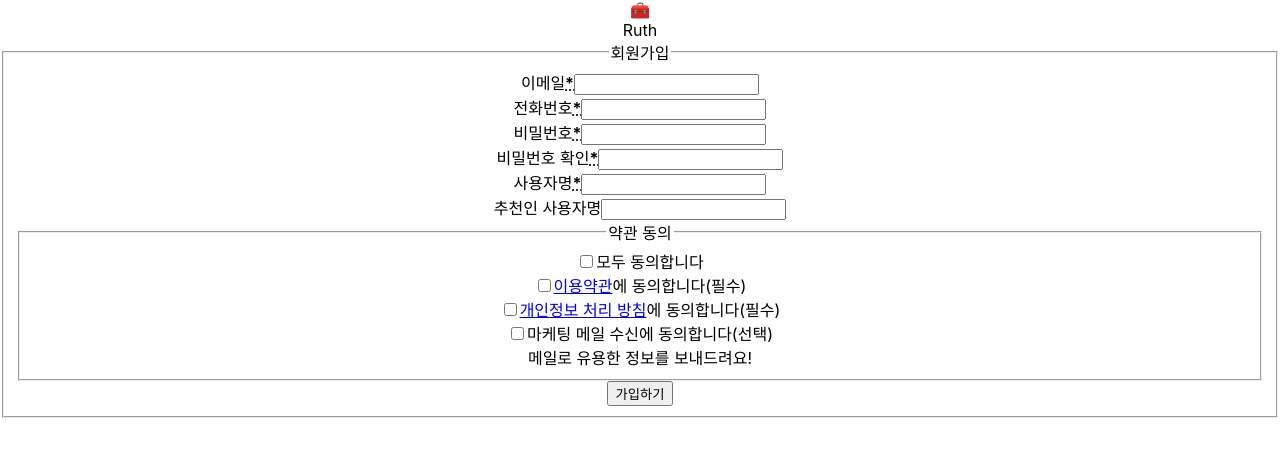
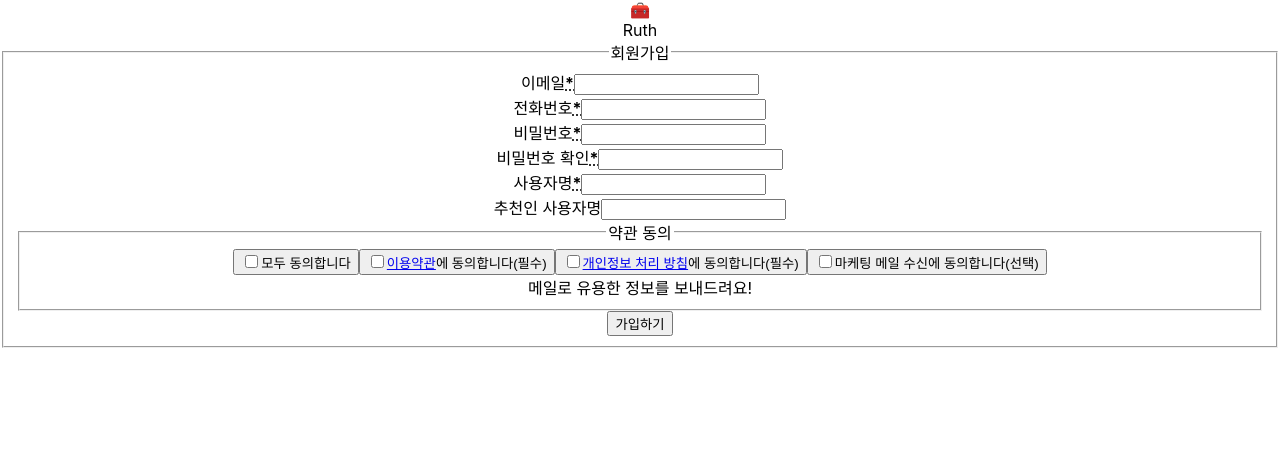
Before and after one commit to srngch/react-signup-form, a React (Create React App) app: page /signup in a window 1280 px wide. Shown: the top 456 px of the page. Built offline with nearby package versions, Linux system fonts and the light colour scheme; a web font is replaced by a local one.

Commit message:
fix: Update checkbox wrapper div to button

```diff
--- a/src/components/InputCheckbox.tsx
+++ b/src/components/InputCheckbox.tsx
@@ -20,31 +20,31 @@ const InputCheckbox = ({
   isRequired,
   ...res
 }: InputCheckboxProps) => {
-  const handleChange = (event: React.FormEvent<HTMLInputElement>) => {
-    const { checked } = event.currentTarget;
-    setChecked(checked);
+  const handleClick = (event:React.FormEvent<HTMLButtonElement>) => {
+    setChecked(!checked);
     if (validation) {
-      setIsValid?.(validation(checked));
+      setIsValid?.(validation(!checked));
     }
-  };
+  }
 
   return (
-    <div className={`input-wrapper ${isValid ? 'valid' : ''}`}>
+    <button className={`checkbox-wrapper ${isValid ? 'valid' : ''}`} onClick={handleClick}>
         <input
+          className='checkbox'
           id={id}
           type='checkbox'
           name={name}
           checked={checked}
-        onChange={handleChange}
+          defaultChecked={checked}
           {...res}
         />
-      <label className='form-check-label' htmlFor={id}>{label}</label>
+        <label className='checkbox-label'>{label}</label>
       <Message
         type='error'
         message={validationMessage}
         showMessage={showMessage && !isValid}
       />
-    </div>
+    </button>
   );
 }
 
```
Lines whose indentation alone changed are shown as unchanged.
